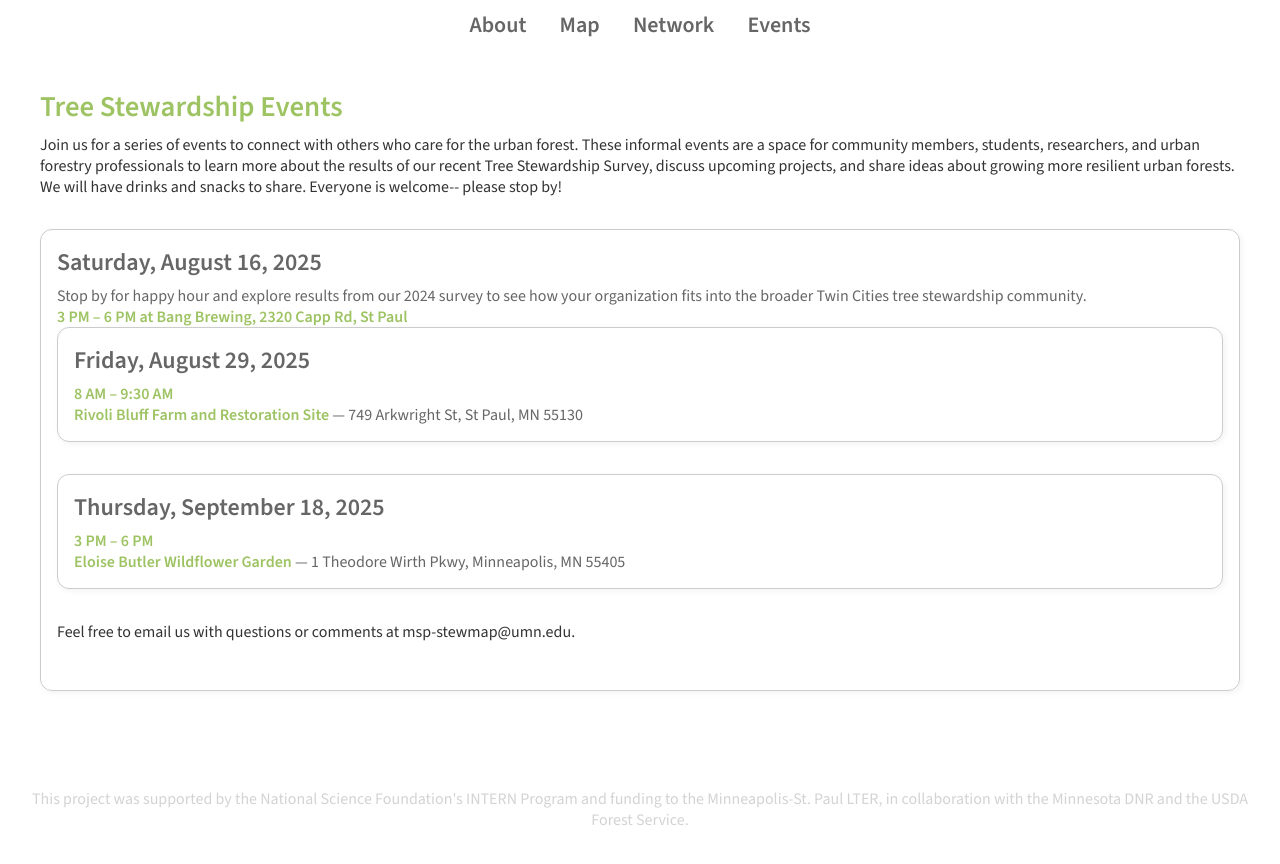
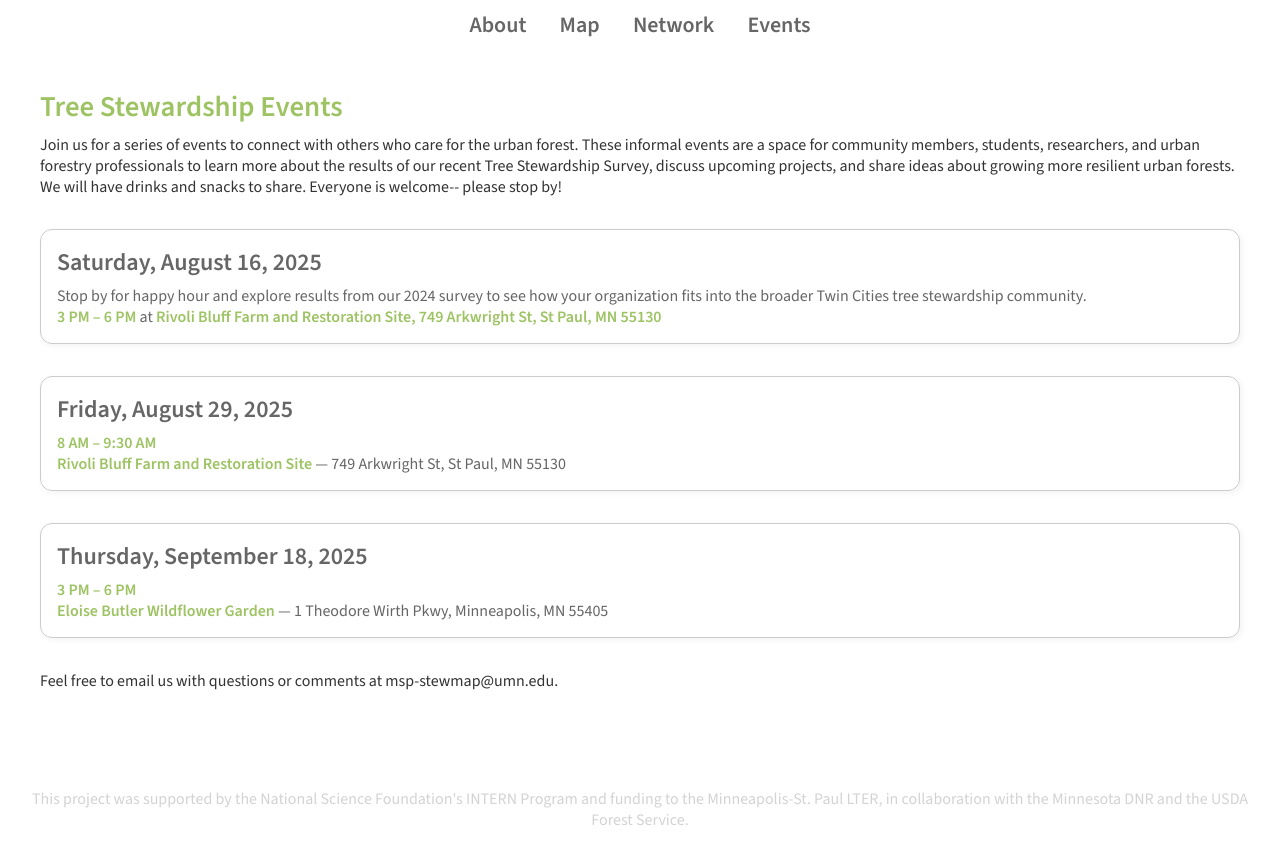
Before and after one commit to MSP-LTER/stewmap, a Jekyll site: the page built from events.md, in a window 1280 px wide. Shown: the top 864 px of the page. Built offline with Jekyll 4.4.1, drawn with Linux system fonts in a browser that asks for light colours.

Commit message:
Update events.md

```diff
--- a/events.md
+++ b/events.md
@@ -49,8 +49,14 @@ layout: default
 
 <div class="event-box">
   <div class="event-date">Saturday, August 16, 2025</div>
-  <div class="event-description">Stop by for happy hour and explore results from our 2024 survey to see how your organization fits into the broader Twin Cities tree stewardship community.</div>
-  <div><span class="event-highlight">3 PM – 6 PM at Bang Brewing, 2320 Capp Rd, St Paul </span></div>
+  <div>
+    Stop by for happy hour and explore results from our 2024 survey to see how your organization fits into the broader Twin Cities tree stewardship community.
+  </div>
+  <div>
+    <span class="event-highlight">3 PM – 6 PM</span> at
+    <span class="event-highlight">Rivoli Bluff Farm and Restoration Site, 749 Arkwright St, St Paul, MN 55130</span>
+  </div>
+</div>
 
 <div class="event-box">
   <div class="event-date">Friday, August 29, 2025</div>
```
